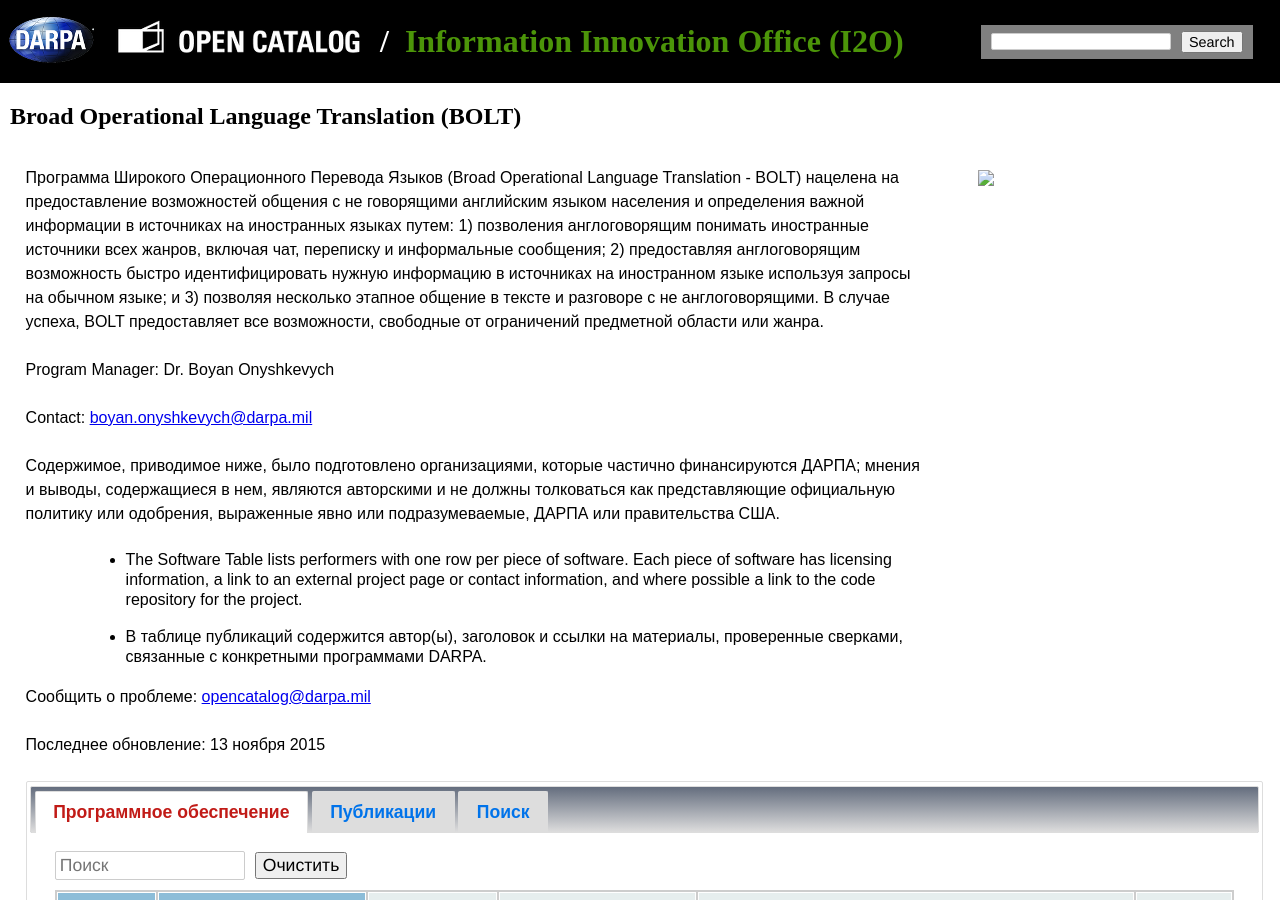
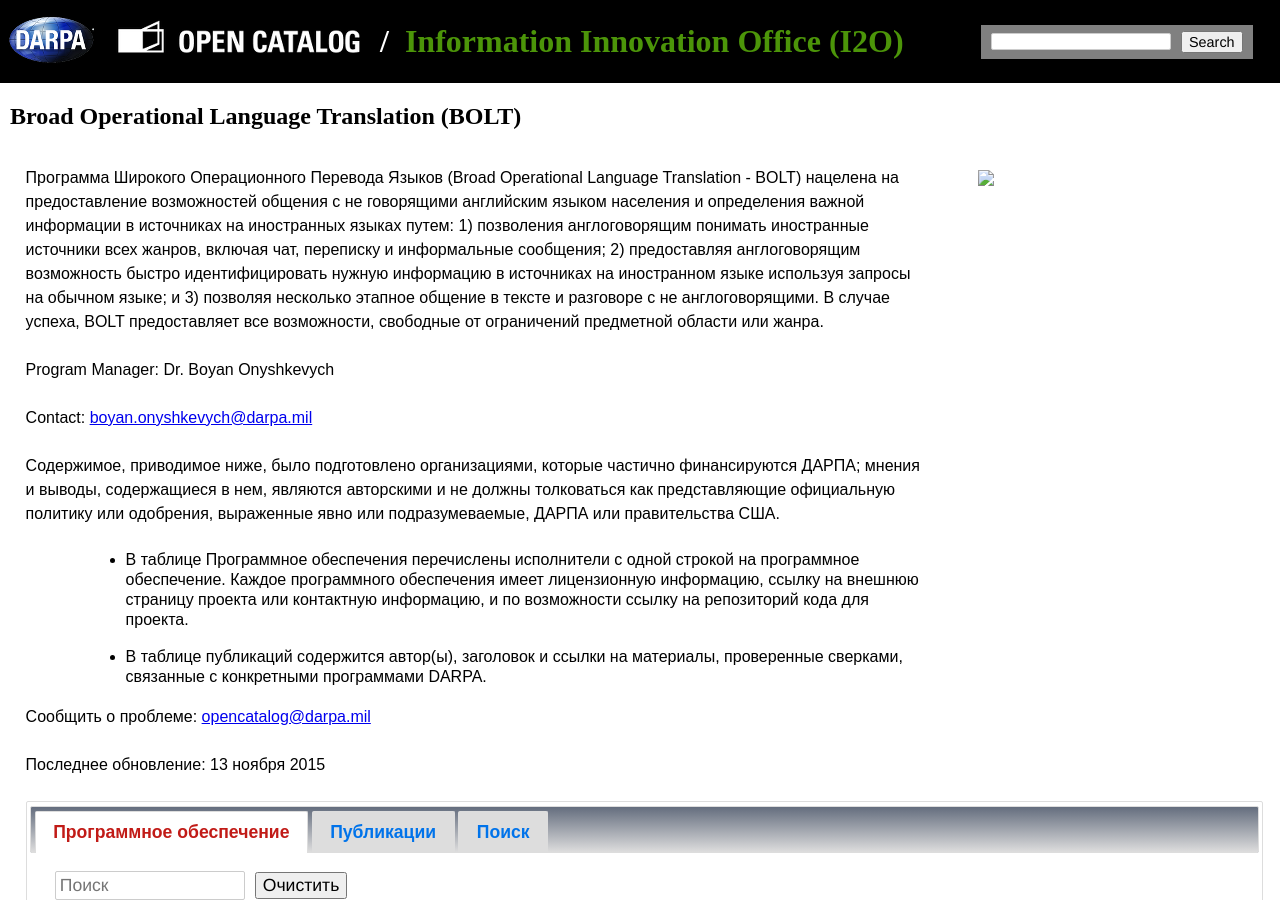
Before and after one commit to kant2002/darpa-ru, a Jekyll site: the page built from ru/BOLT.html, in a window 1280 px wide and 900 px high. Built offline with Jekyll 4.4.1, drawn with Linux system fonts in a browser that asks for light colours.

Commit message:
New translations BOLT.html (Russian)

```diff
--- a/ru/BOLT.html
+++ b/ru/BOLT.html
@@ -7,7 +7,7 @@
 <div class='left-paragraph'><p>Программа Широкого Операционного Перевода Языков (Broad Operational Language Translation - BOLT) нацелена на предоставление возможностей общения с не говорящими английским языком населения и определения важной информации в источниках на иностранных языках путем:
  1) позволения англоговорящим понимать иностранные источники всех жанров, включая чат, переписку и информальные сообщения;
  2) предоставляя англоговорящим возможность быстро идентифицировать нужную информацию в источниках на иностранном языке используя запросы на обычном языке; и
- 3) позволяя несколько этапное общение в тексте и разговоре с не англоговорящими. В случае успеха, BOLT предоставляет все возможности, свободные от ограничений предметной области или жанра.<p><p>Program Manager: <a href='http://www.darpa.mil/staff/dr-boyan-onyshkevych' class='programmanagerlink'>Dr. Boyan Onyshkevych</a></p><p>Contact: <a href='mailto:boyan.onyshkevych@darpa.mil'>boyan.onyshkevych@darpa.mil</a><p><p>Содержимое, приводимое ниже, было подготовлено организациями, которые частично финансируются ДАРПА; мнения и выводы, содержащиеся в нем, являются авторскими и не должны толковаться как представляющие официальную политику или одобрения, выраженные явно или подразумеваемые, ДАРПА или правительства США.</p><ul><li>The Software Table lists performers with one row per piece of software. Each piece of software has licensing information, a link to an external project page or contact information, and where possible a link to the code repository for the project.</li></ul><ul><li>В таблице публикаций содержится автор(ы), заголовок и ссылки на материалы, проверенные сверками, связанные с конкретными программами DARPA.</li></ul><p>Сообщить о проблеме: <a href="mailto:opencatalog@darpa.mil">opencatalog@darpa.mil</a></p><p>Последнее обновление: 13 ноября 2015</p></div>
+ 3) позволяя несколько этапное общение в тексте и разговоре с не англоговорящими. В случае успеха, BOLT предоставляет все возможности, свободные от ограничений предметной области или жанра.<p><p>Program Manager: <a href='http://www.darpa.mil/staff/dr-boyan-onyshkevych' class='programmanagerlink'>Dr. Boyan Onyshkevych</a></p><p>Contact: <a href='mailto:boyan.onyshkevych@darpa.mil'>boyan.onyshkevych@darpa.mil</a><p><p>Содержимое, приводимое ниже, было подготовлено организациями, которые частично финансируются ДАРПА; мнения и выводы, содержащиеся в нем, являются авторскими и не должны толковаться как представляющие официальную политику или одобрения, выраженные явно или подразумеваемые, ДАРПА или правительства США.</p><ul><li>В таблице Программное обеспечения перечислены исполнители с одной строкой на программное обеспечение. Каждое программного обеспечения имеет лицензионную информацию, ссылку на внешнюю страницу проекта или контактную информацию, и по возможности ссылку на репозиторий кода для проекта.</li></ul><ul><li>В таблице публикаций содержится автор(ы), заголовок и ссылки на материалы, проверенные сверками, связанные с конкретными программами DARPA.</li></ul><p>Сообщить о проблеме: <a href="mailto:opencatalog@darpa.mil">opencatalog@darpa.mil</a></p><p>Последнее обновление: 13 ноября 2015</p></div>
 <div class='right-image'><img src="BOLT-image.png"/></div><div id='dialog'></div><div id='tabs' class='table-tabs'><ul><li><a href='#tabs0'>Программное обеспечение</a></li><li><a href='#tabs1'>Публикации</a></li><li><a href='#tabs300'>Поиск</a></li></ul><div id='software'><div id='tabs0'><input class='search' placeholder='Поиск' id='search0'/><button class='clear_button' id='clear0'>Очистить</button><table id='sftwr' class='tablesorter'>
  <thead>
  <tr><th>Команда</th><th>Проект</th><th>Категория</th><th>Код</th><th>Описание</th><th>Лицензия</th></tr>
```
